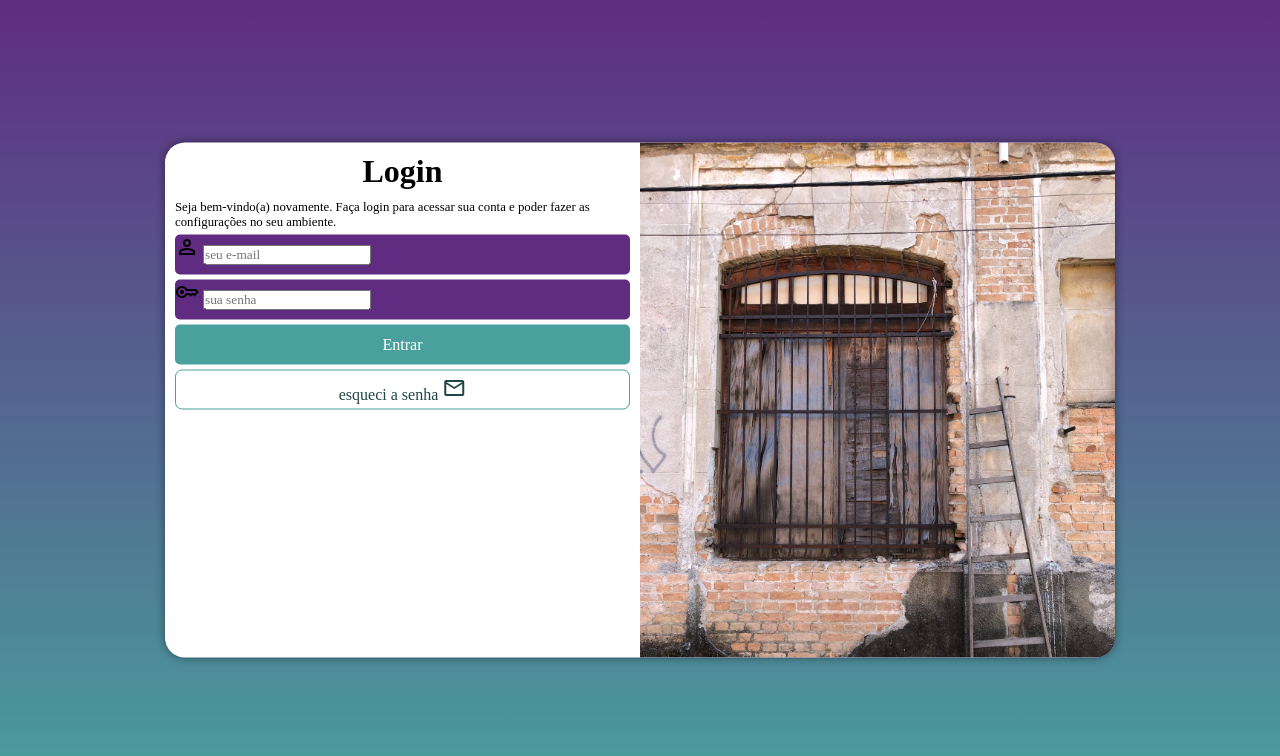
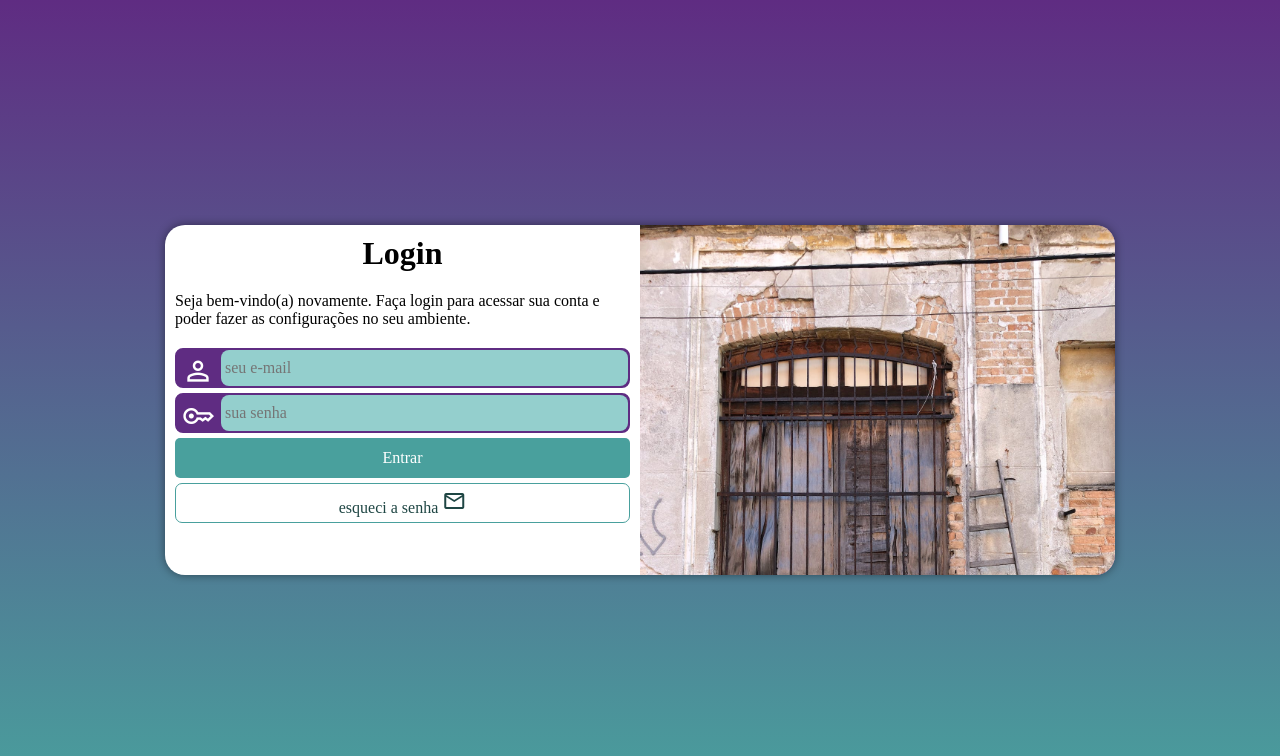
Before and after one commit to renniferdev/protejo-login, a plain HTML site: page index.html in a window 1280 px wide. Drawn offline with nearby package versions, Linux system fonts and the light colour scheme.

Commit message:
finalizando projeto com gustavo guanabara.

```diff
--- a/estilos/media-query.css
+++ b/estilos/media-query.css
@@ -1,13 +1,14 @@
 @charset "UTF-8";
 
 @media screen and (min-width: 768px) and (max-width: 992px) {
-
+/*config para tablet*/
     body {
         background-image: linear-gradient(to top, #49a09d, #5f2c82);
     }
 
     section#login {
         width: 80vw;
+        height: 280px;
     }
 
     section#login > div#imagem {
@@ -23,13 +24,14 @@
 }
 
 @media screen and (min-width: 992px) {
-
-    body {
+    /* config para desktop */
+        body {
         background-image: linear-gradient(to top, #49a09d, #5f2c82);
     }
 
     section#login {
         width: 950px; /*limite para a tela crescer e nao ficar muito larga*/
+        height: 350px;
     }
 
     section#login > div#imagem{
@@ -48,6 +50,7 @@
     }
 
     div#formulario > p {
-        font-size: 0.8em;
+        font-size: 1em;
+        margin: 20px 0px;
     }
 }
--- a/estilos/style.css
+++ b/estilos/style.css
@@ -30,7 +30,6 @@ section#login {
     position: absolute; /*confg sempre no meio da tela.*/
     top: 50%;
     left: 50%;
-    transform: translate(-50%, -50%);
     overflow: hidden; /*o que tiver fora da borda ira recortar*/
 
     background-color: white;
@@ -39,6 +38,7 @@ section#login {
     border-radius: 20px;
     box-shadow: 0px 0px 10px rgba(0, 0, 0, 0.450);
 
+    transform: translate(-50%, -50%); /*colocar o transform sempre para o final da linha do codigo.*/
     transition: width .3s, height .3s; /*transição para aumento de tela.*/
     transition-timing-function: ease; /*suaviza a animação*/
 }
@@ -66,15 +66,39 @@ div#formulario > p {
 
 form > div.campo {
     background-color: #5f2c82;
+    border: 2px solid #5f2c82;
     display: block;
     width: 100%;
     height: 40px;
-    border-radius: 5px;
+    border-radius: 8px;
     margin: 5px 0px;
 }
 
 div.campo > label {
     display: none;
+}
+
+div.campo > span {
+    color: white;
+    /*background-color: black;*/
+    font-size: 2em;
+    width: 40px;
+    padding: 5px;
+}
+
+div.campo > input {
+    background-color: #94cfcd;
+    font-size: 1em;
+    width: calc(100% - 44px); /*calculo para encaixar a borda ate o final do campo, calculo com base no width da borda de fundo.*/
+    height: 100%;
+    border: 0px;
+    border-radius: 8px;
+    padding: 4px;
+    transform: translateY(-14px); /*para ajustar para cima*/
+}
+
+div.campo > input:focus-within { /*fica branco quando clica na caixa para preencher os dados.*/
+    background-color: white;
 }
 
 form > input[type=submit] { /*formatacao do botao entrar.*/
```
